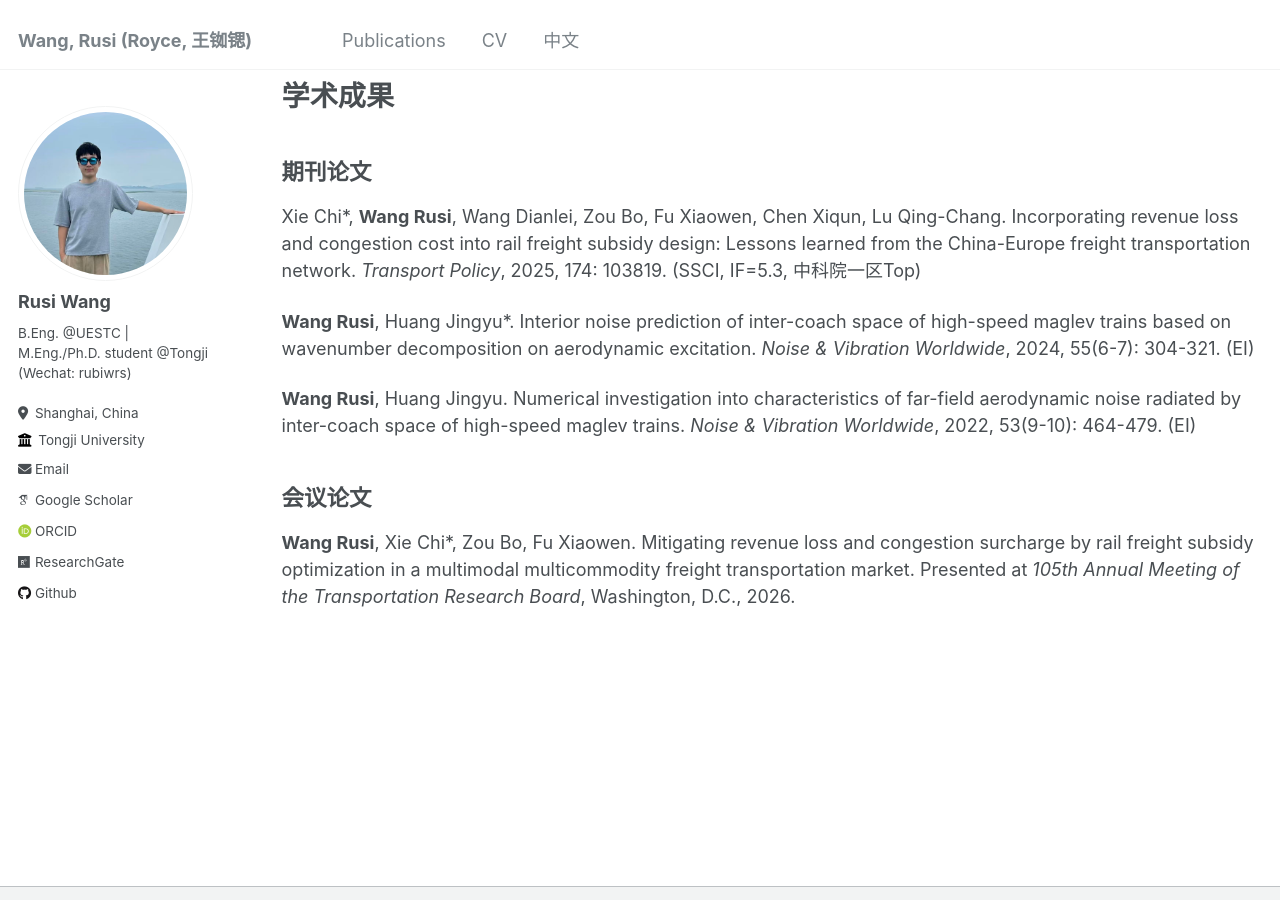
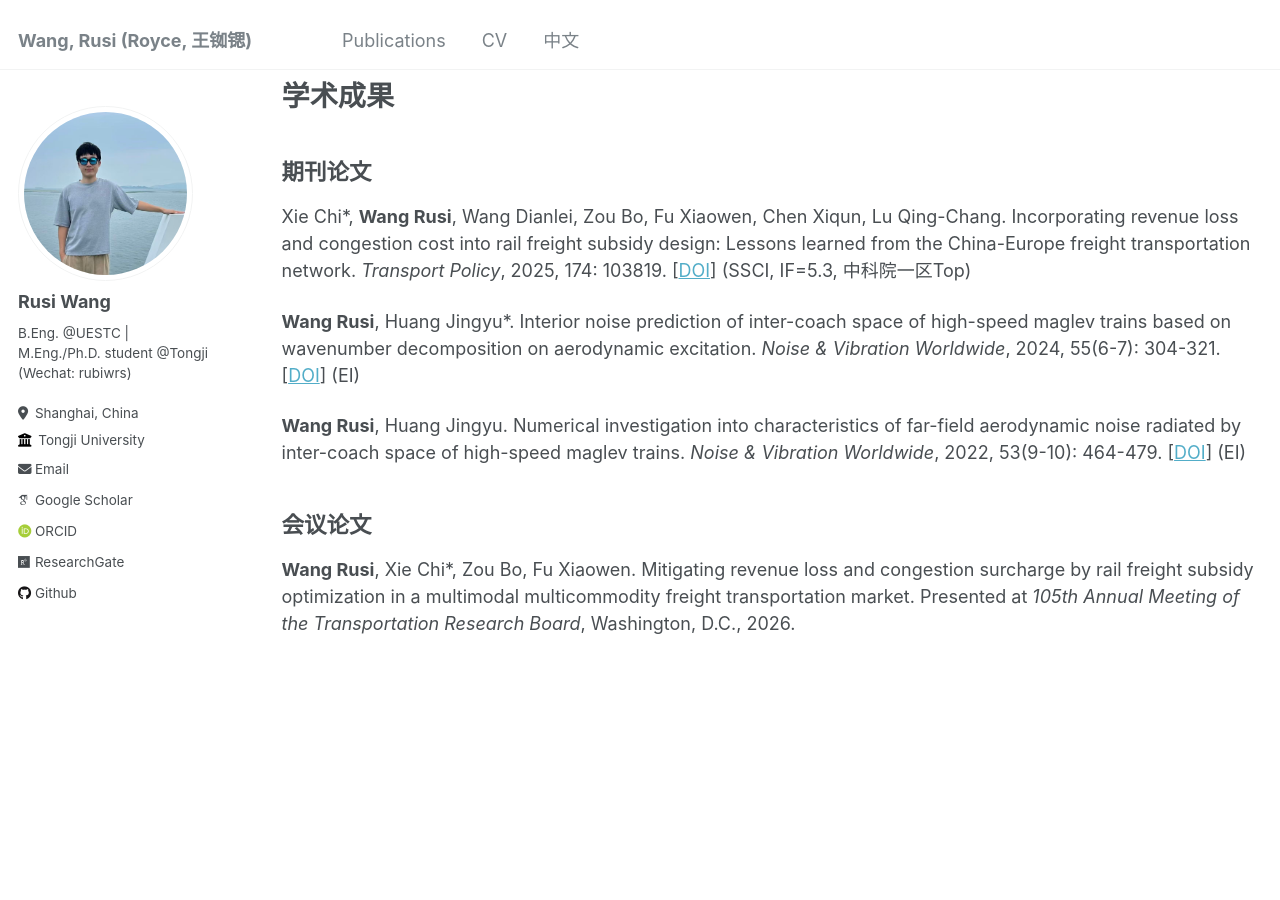
Before and after one commit to RusiWang99/RusiWang99.github.io, a Jekyll site: the page built from _pages/chinese.md, in a window 1280 px wide and 900 px high, scrolled down 468 px. Built offline with Jekyll 4.4.1, drawn with Linux system fonts in a browser that asks for light colours; some web fonts are replaced.

Commit message:
Update chinese.md

```diff
--- a/_pages/chinese.md
+++ b/_pages/chinese.md
@@ -22,11 +22,11 @@ author_profile: true
 
 期刊论文
 ------
-Xie Chi\*, **Wang Rusi**, Wang Dianlei, Zou Bo, Fu Xiaowen, Chen Xiqun, Lu Qing-Chang. Incorporating revenue loss and congestion cost into rail freight subsidy design: Lessons learned from the China-Europe freight transportation network. *Transport Policy*, 2025, 174: 103819. (SSCI, IF=5.3, 中科院一区Top)
+Xie Chi\*, **Wang Rusi**, Wang Dianlei, Zou Bo, Fu Xiaowen, Chen Xiqun, Lu Qing-Chang. Incorporating revenue loss and congestion cost into rail freight subsidy design: Lessons learned from the China-Europe freight transportation network. *Transport Policy*, 2025, 174: 103819. [[DOI](https://doi.org/10.1016/j.tranpol.2025.103819)] (SSCI, IF=5.3, 中科院一区Top)
 
-**Wang Rusi**, Huang Jingyu\*. Interior noise prediction of inter-coach space of high-speed maglev trains based on wavenumber decomposition on aerodynamic excitation. *Noise & Vibration Worldwide*, 2024, 55(6-7): 304-321. (EI)
+**Wang Rusi**, Huang Jingyu\*. Interior noise prediction of inter-coach space of high-speed maglev trains based on wavenumber decomposition on aerodynamic excitation. *Noise & Vibration Worldwide*, 2024, 55(6-7): 304-321. [[DOI](https://doi.org/10.1177/09574565241252989)] (EI)
 
-**Wang Rusi**, Huang Jingyu. Numerical investigation into characteristics of far-field aerodynamic noise radiated by inter-coach space of high-speed maglev trains. *Noise & Vibration Worldwide*, 2022, 53(9-10): 464-479. (EI)
+**Wang Rusi**, Huang Jingyu. Numerical investigation into characteristics of far-field aerodynamic noise radiated by inter-coach space of high-speed maglev trains. *Noise & Vibration Worldwide*, 2022, 53(9-10): 464-479. [[DOI](https://doi.org/10.1177/09574565221128063)] (EI)
 
 会议论文
 ------
```
